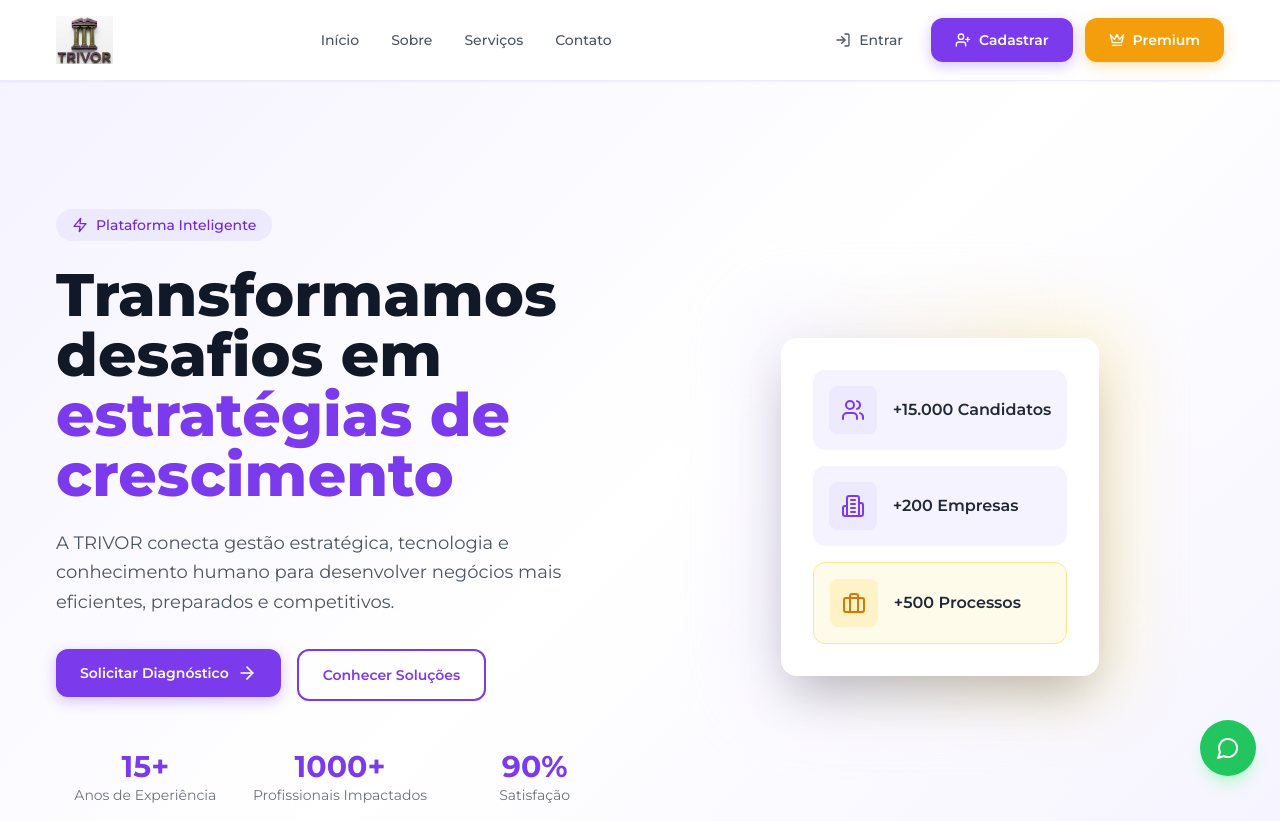
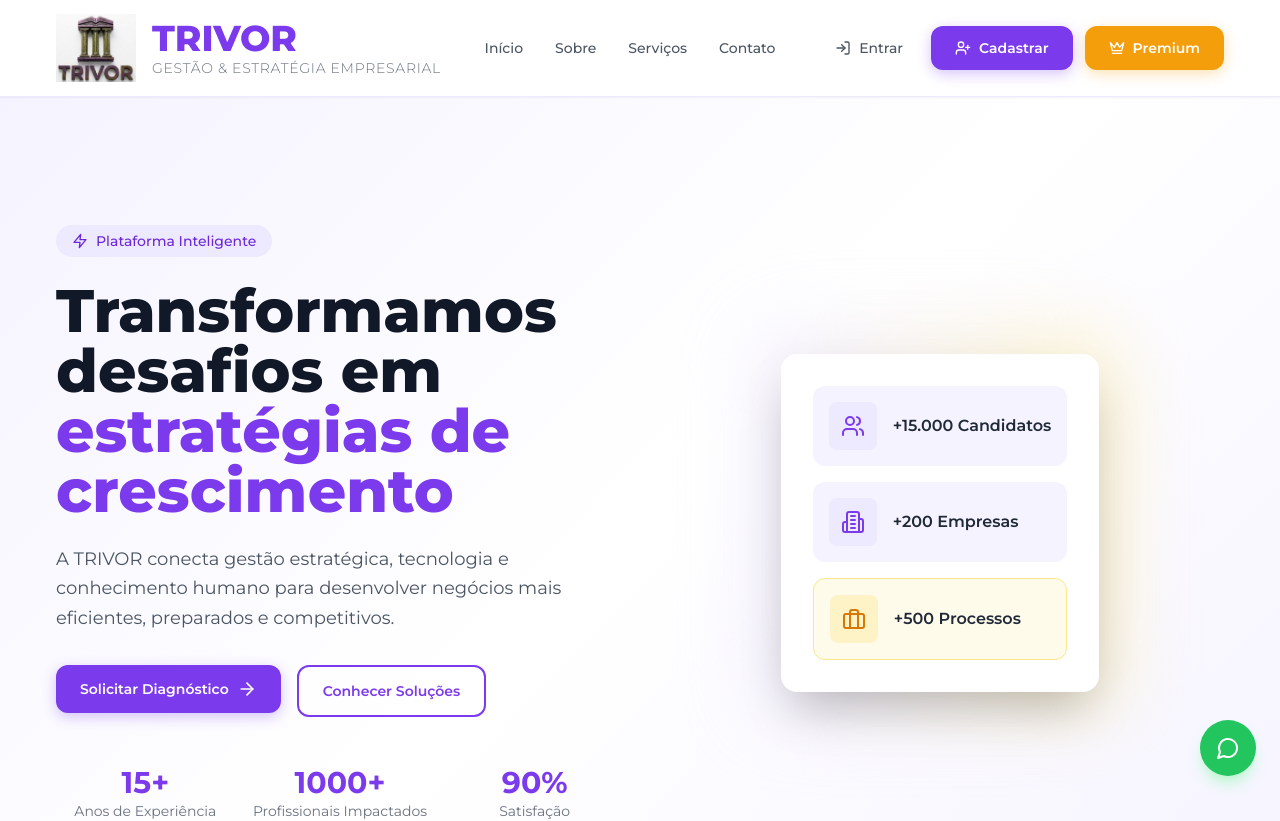
Before and after one commit to trivoroficial/consult_recruit, a Next.js app: page / in a window 1280 px wide. Shown: the top 821 px of the page. Built offline with nearby package versions, Linux system fonts and the light colour scheme.

Commit message:
Update Header.tsx

```diff
--- a/src/components/layout/Header.tsx
+++ b/src/components/layout/Header.tsx
@@ -17,17 +17,31 @@ export function Header() {
 
   return (
     <header className="sticky top-0 z-50 w-full bg-white/95 backdrop-blur-md border-b border-purple-100 shadow-sm">
-      <div className="container mx-auto flex h-20 items-center justify-between px-4">
-        {/* LOGO */}
-        <Link href="/" className="flex items-center gap-3 group">
-          <Image
-            src="/logo.png"
-            alt="TRIVOR - Gestão & Estratégia Empresarial"
-            width={180}
-            height={50}
-            className="h-12 w-auto object-contain"
-            priority
-          />
+      <div className="container mx-auto flex h-24 items-center justify-between px-4">
+        {/* LOGO + TRIVOR + SLOGAN */}
+        <Link href="/" className="flex items-center gap-4 group">
+          <div className="flex items-center gap-4">
+            {/* LOGO - MAIOR */}
+            <div className="relative w-16 h-16 md:w-20 md:h-20 flex-shrink-0">
+              <Image
+                src="/logo.png"
+                alt="TRIVOR"
+                fill
+                className="object-contain"
+                priority
+              />
+            </div>
+
+            {/* TEXTO AO LADO DA LOGO */}
+            <div className="flex flex-col">
+              <span className="text-3xl md:text-4xl font-extrabold text-purple-600 group-hover:text-purple-700 transition">
+                TRIVOR
+              </span>
+              <span className="text-xs md:text-sm font-light text-gray-500 tracking-wider uppercase">
+                Gestão & Estratégia Empresarial
+              </span>
+            </div>
+          </div>
         </Link>
 
         {/* MENU DESKTOP */}
```
